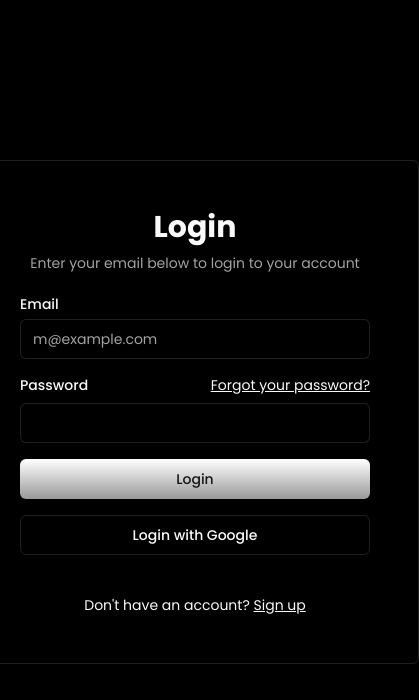
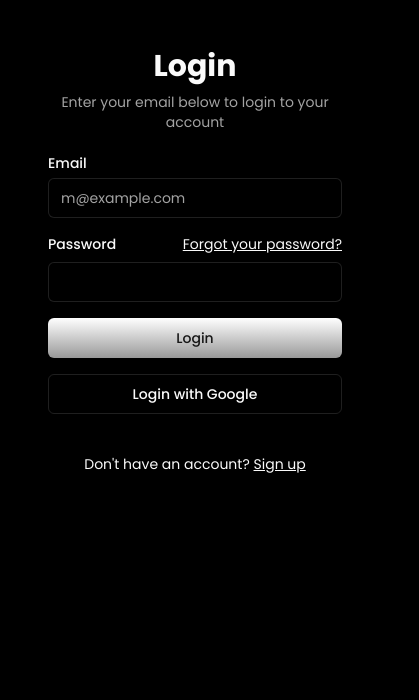
Before and after one commit to viralxpost/viralxpost-web, a React (Vite) app in the folder frontend/: page /auth/login in a window 390 px wide. Shown: the top 700 px of the page, 419 px wide, since content can reach past the window. Built offline with nearby package versions, Linux system fonts and the light colour scheme.

Commit message:
fix responsiveness

```diff
--- a/frontend/src/pages/LoginPage.tsx
+++ b/frontend/src/pages/LoginPage.tsx
@@ -39,8 +39,8 @@ export function LoginPage() {
   }
 
   return (
-    <div className="flex items-center  justify-center ">
-      <div className="flex items-center mt-40 border border-[#ffffff1f] px-12 rounded-md  justify-center py-12">
+    <div className="w-full mx-auto  xl:min-h-[800px]">
+      <div className="flex items-center md:mt-40 px-12 rounded-md  justify-center py-12">
         <div className="mx-auto grid w-[350px] gap-6">
           <div className="grid gap-2 text-center">
             <h1 className="text-3xl font-bold">Login</h1>
--- a/frontend/src/pages/SignupPage.tsx
+++ b/frontend/src/pages/SignupPage.tsx
@@ -5,8 +5,8 @@ import { Link } from "react-router-dom"
 
 const SignupPage = () => {
   return (
-    <div className="flex items-center  justify-center ">
-      <div className="flex mt-40 items-center  px-12 rounded-md  justify-center py-12">
+    <div className="w-full xl:min-h-[800px]">
+      <div className="flex md:mt-40 items-center  px-12 rounded-md  justify-center py-12">
         <div className="mx-auto grid w-[350px] gap-6">
           <div className="grid gap-2 text-center">
             <h1 className="text-3xl font-bold">Sign up</h1>
```
